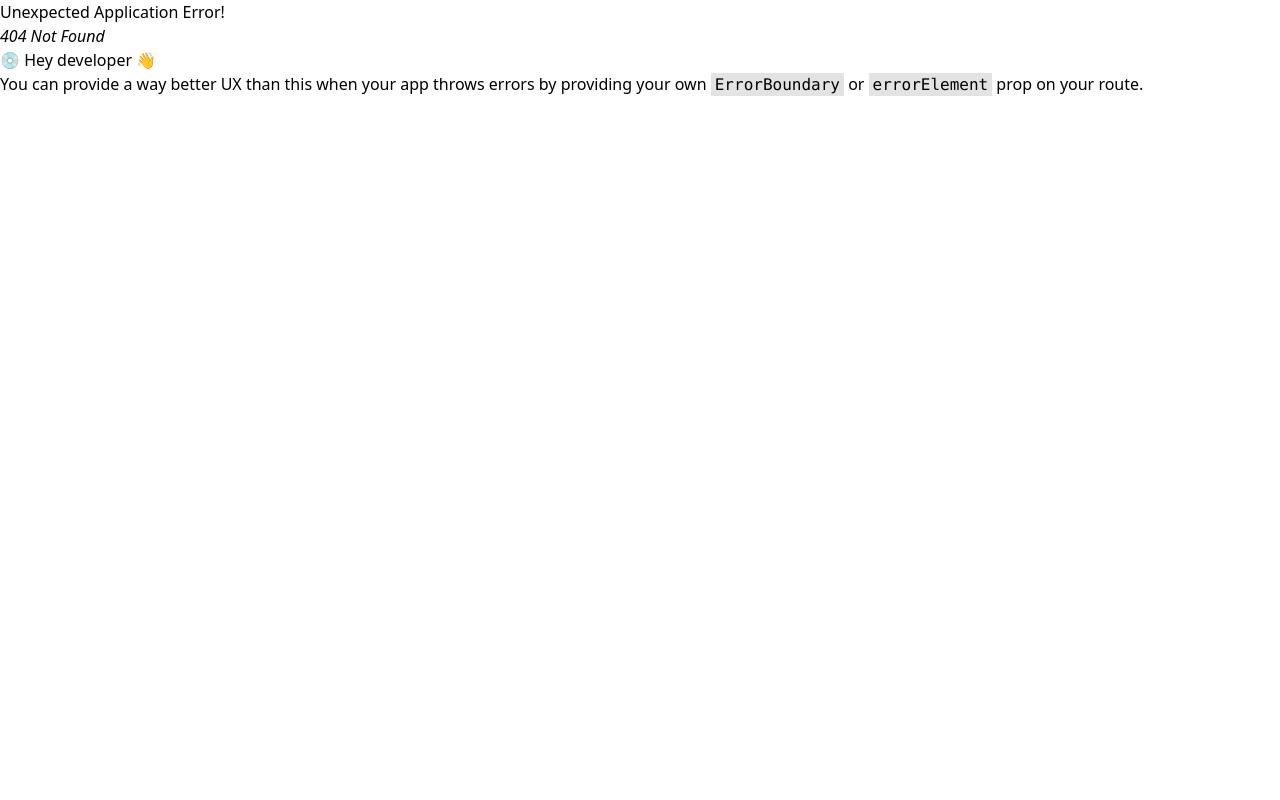
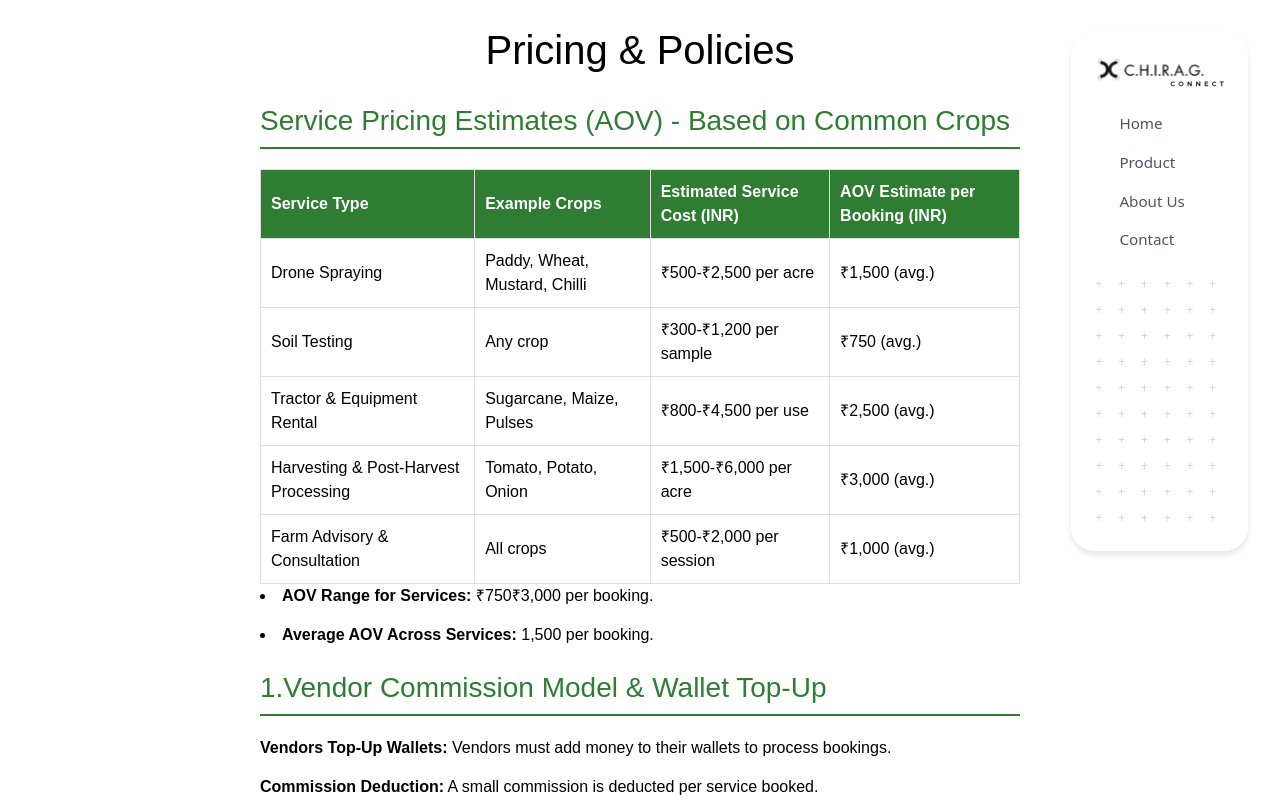
Before and after one commit to gityash2024/chirag-website, a React (Vite) app: page /pricingandpolicies in a window 1280 px wide. Before the commit this address had no page. Shown: the top 800 px of the page. Built offline with nearby package versions, Linux system fonts and the light colour scheme.

Commit message:
add pricing and polices page

```diff
--- a/src/components/common/Footer.jsx
+++ b/src/components/common/Footer.jsx
@@ -141,8 +141,10 @@ const Footer = () => {
               <li><a onClick={() => navigate("/about")}>About Us</a></li>
               <li><a onClick={() => navigate("/terms")}>Terms & Conditions</a></li>
               <li><a onClick={() => navigate("/privacy")}>Privacy Policy</a></li>
+              <li><a onClick={() => navigate("/pricingandpolicies")}>Pricing & Policies</a></li>
               <li><a onClick={() => navigate("/")}>CC Impact</a></li>
               <li><a onClick={() => navigate("/")}>Careers</a></li>
+
             </ul>
           </FooterSection>
 
--- /dev/null
+++ b/src/pages/PricingAndPolicies.jsx
@@ -0,0 +1,132 @@
+import React from "react";
+import styled from "styled-components";
+
+const Container = styled.div`
+  max-width: 800px;
+  margin: auto;
+  padding: 20px;
+  font-family: Arial, sans-serif;
+`;
+
+const Title = styled.h1`
+  text-align: center;
+  margin-bottom: 20px;
+  font-size: 2.5rem;
+`;
+
+const Section = styled.div`
+  margin-bottom: 20px;
+`;
+
+const Heading = styled.h2`
+  font-size: 1.75rem;
+  color: #2e7d32;
+  border-bottom: 2px solid #2e7d32;
+  padding-bottom: 5px;
+  margin-bottom: 20px;
+`;
+
+const List = styled.ul`
+  list-style-type: none;
+  padding: 0;
+`;
+
+const ListItem = styled.li`
+  margin-bottom: 15px;
+`;
+
+const Table = styled.table`
+  width: 100%;
+  border-collapse: collapse;
+  margin-top: 15px;
+`;
+
+const Th = styled.th`
+  background: #2e7d32;
+  color: white;
+  padding: 10px;
+  text-align: left;
+  border: 1px solid #ddd;
+`;
+
+const Td = styled.td`
+  padding: 10px;
+  border: 1px solid #ddd;
+`;
+
+const PricingAndPolicies = () => {
+  return (
+    <Container>
+      <Title>Pricing & Policies</Title>
+
+      <Section>
+        <Heading>Service Pricing Estimates (AOV) - Based on Common Crops</Heading>
+        <Table>
+          <thead>
+            <tr>
+              <Th>Service Type</Th>
+              <Th>Example Crops</Th>
+              <Th>Estimated Service Cost (INR)</Th>
+              <Th>AOV Estimate per Booking (INR)</Th>
+            </tr>
+          </thead>
+          <tbody>
+            <tr>
+              <Td>Drone Spraying</Td>
+              <Td>Paddy, Wheat, Mustard, Chilli</Td>
+              <Td>₹500-₹2,500 per acre</Td>
+              <Td>₹1,500 (avg.)</Td>
+            </tr>
+            <tr>
+              <Td>Soil Testing</Td>
+              <Td>Any crop</Td>
+              <Td>₹300-₹1,200 per sample</Td>
+              <Td>₹750 (avg.)</Td>
+            </tr>
+            <tr>
+              <Td>Tractor & Equipment Rental</Td>
+              <Td>Sugarcane, Maize, Pulses</Td>
+              <Td>₹800-₹4,500 per use</Td>
+              <Td>₹2,500 (avg.)</Td>
+            </tr>
+            <tr>
+              <Td>Harvesting & Post-Harvest Processing</Td>
+              <Td>Tomato, Potato, Onion</Td>
+              <Td>₹1,500-₹6,000 per acre</Td>
+              <Td>₹3,000 (avg.)</Td>
+            </tr>
+            <tr>
+              <Td>Farm Advisory & Consultation</Td>
+              <Td>All crops</Td>
+              <Td>₹500-₹2,000 per session</Td>
+              <Td>₹1,000 (avg.)</Td>
+            </tr>
+          </tbody>
+        </Table>
+        <ListItem><strong>AOV Range for Services:</strong> ₹750₹3,000 per booking.</ListItem>
+        <ListItem><strong>Average AOV Across Services:</strong> 1,500 per booking.</ListItem>
+      </Section>
+
+      <Section>
+        <Heading>1.Vendor Commission Model & Wallet Top-Up</Heading>
+        <List>
+          <ListItem><strong>Vendors Top-Up Wallets:</strong> Vendors must add money to their wallets to process bookings.</ListItem>
+          <ListItem><strong>Commission Deduction:</strong> A small commission is deducted per service booked.</ListItem>
+          <ListItem><strong>Farmer Costs:</strong> Farmers pay vendors directly; no commission is charged to farmers.</ListItem>
+          <ListItem><strong>Runner Model:</strong> Runners coordinate with vendors and charge farmers for service fulfillment.</ListItem>
+        </List>
+      </Section>
+
+      <Section>
+        <Heading>2.Refund Policy & Timeline</Heading>
+        <List>
+          <ListItem><strong>Refund Eligibility:</strong> Refunds are applicable only if the vendor cancels before execution.</ListItem>
+          <ListItem><strong>Processing Time:</strong> Refunds (after deducting PG fees) are processed within 5-7 working days.</ListItem>
+          <ListItem><strong>Non-Refundable Cases:</strong> If a service has been executed or partially completed, refunds are not applicable.</ListItem>
+        </List>
+      </Section>
+    </Container>
+  );
+};
+
+export default PricingAndPolicies;
--- a/src/routes.jsx
+++ b/src/routes.jsx
@@ -12,6 +12,7 @@ import AboutTwo from "./pages/AboutTwo";
 import OurSerivceTwo from "./pages/OurSerivceTwo";
 import PrivacyPage from "./pages/PrivacyPage";
 import TermandCondition from "./pages/TermandCondition";
+import PricingAndPolicies from "./pages/PricingAndPolicies";
 export const router = createBrowserRouter([
   {
     path: "/",
@@ -65,6 +66,10 @@ export const router = createBrowserRouter([
         path: "abouttwo",
         element: <AboutTwo />,
       },
+      {
+        path: "pricingandpolicies",
+        element: <PricingAndPolicies />,
+      },
     ],
   },
 ]);
```
